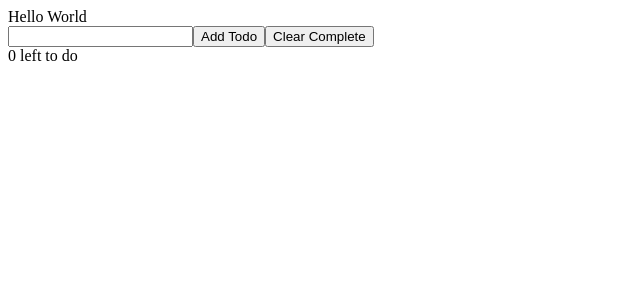
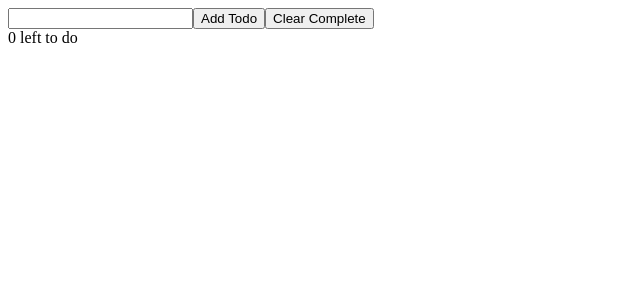
Before and after one commit to brianf203/react-todo, a React (Create React App) app: page / in a window 1280 px wide. Shown: the top 300 px of the page, without its empty margins (0-640 px from the left). Built offline with nearby package versions, Linux system fonts and the light colour scheme.

Commit message:
set up state for application

```diff
--- a/src/App.js
+++ b/src/App.js
@@ -1,10 +1,11 @@
-import React from 'react';
+import React, { useState } from 'react';
 import TodoList from './TodoList'
 
 function App() {
+  const [todos, setTodos] = useState([])
   return (
     <>
-      <TodoList />
+      <TodoList todos={todos} />
       <input type="text" />
       <button>Add Todo</button>
       <button>Clear Complete</button>
--- /dev/null
+++ b/src/Todo.js
@@ -0,0 +1,12 @@
+import React from 'react'
+
+export default function Todo({ todo }) {
+  return (
+    <div>
+        <label>
+            <input type="checkbox" checked={todo.complete} />
+            {todo.name}
+        </label>
+    </div>
+  )
+}
--- a/src/TodoList.js
+++ b/src/TodoList.js
@@ -1,9 +1,10 @@
 import React from 'react'
+import Todo from './Todo'
 
-export default function TodoList() {
+export default function TodoList({ todos }) {
   return (
-    <div>
-        Hello World
-    </div>
+    todos.map(todo => {
+        return <Todo key={todo.id} todo={todo} />
+    })
   )
 }
```
